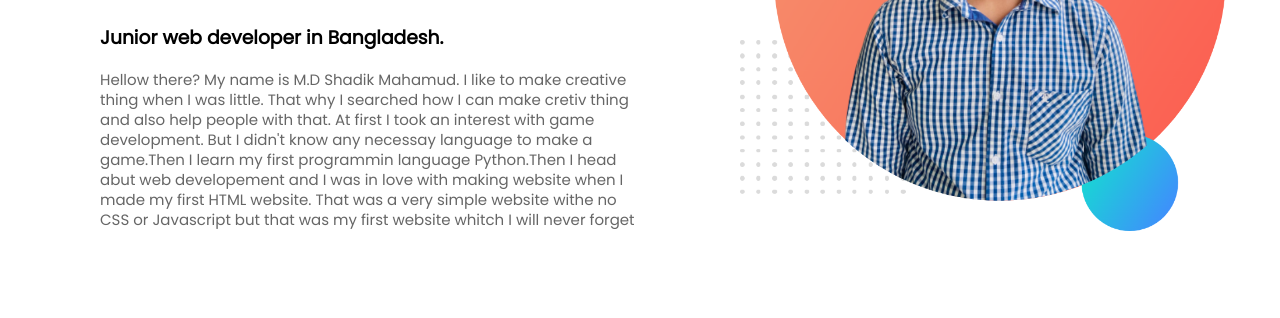
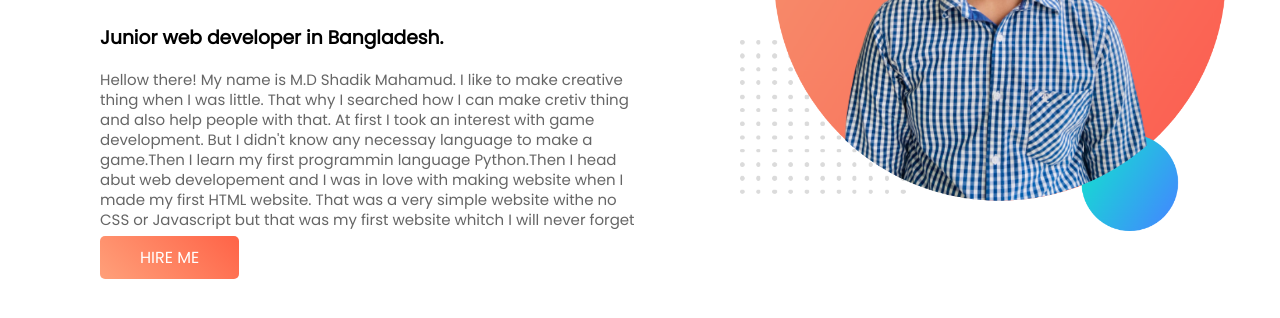
Before and after one commit to shadikmahamudsohan/my-presonal-portfolio, a plain HTML site: page index.html in a window 1280 px wide. Shown: the part 252-570 px from the top of the page. Drawn offline with Linux system fonts and the light colour scheme.

Commit message:
button added

```diff
--- a/index.html
+++ b/index.html
@@ -20,14 +20,14 @@
             <h1 class="orange-color">Shadik Mahamud<span style="color: red;">'s</span></h1>
             <h1>Personal portfolio</h1>
             <h3>Junior web developer in Bangladesh.</h3>
-            <p>Hellow there? My name is M.D Shadik Mahamud. I like to make
+            <p>Hellow there! My name is M.D Shadik Mahamud. I like to make
                 creative thing when I was little. That why I searched how I can make cretiv thing and also help people
                 with that. At first I took an interest with game development. But I didn't know any necessay language to
                 make a game.Then I learn my first programmin language Python.Then I head
                 abut web developement and I was in love with making website when I made my first HTML website. That was a
                 very simple website withe no CSS or Javascript but that was my first website whitch I will never forget
             </p>
-
+            <a href="#" class="button">HIRE ME</a>
         </div>
         <div class="half-width">
             <img src="images/shadikmahamud.png" alt="">
--- a/style.css
+++ b/style.css
@@ -23,3 +23,10 @@ h1 {
     line-height: 20px;
     font-size: 15px;
 }
+.button {
+    padding: 10px 40px;
+    background-image: linear-gradient(45deg, lightsalmon, tomato);
+    border-radius: 5px;
+    color: white;
+    text-decoration: none;
+}
```
